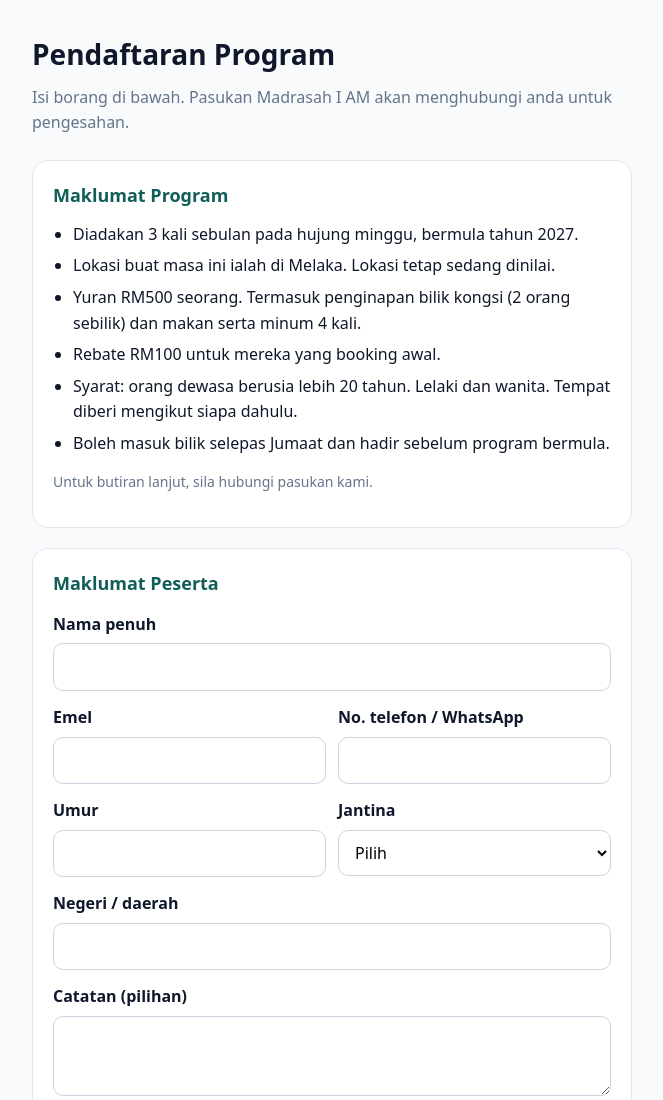
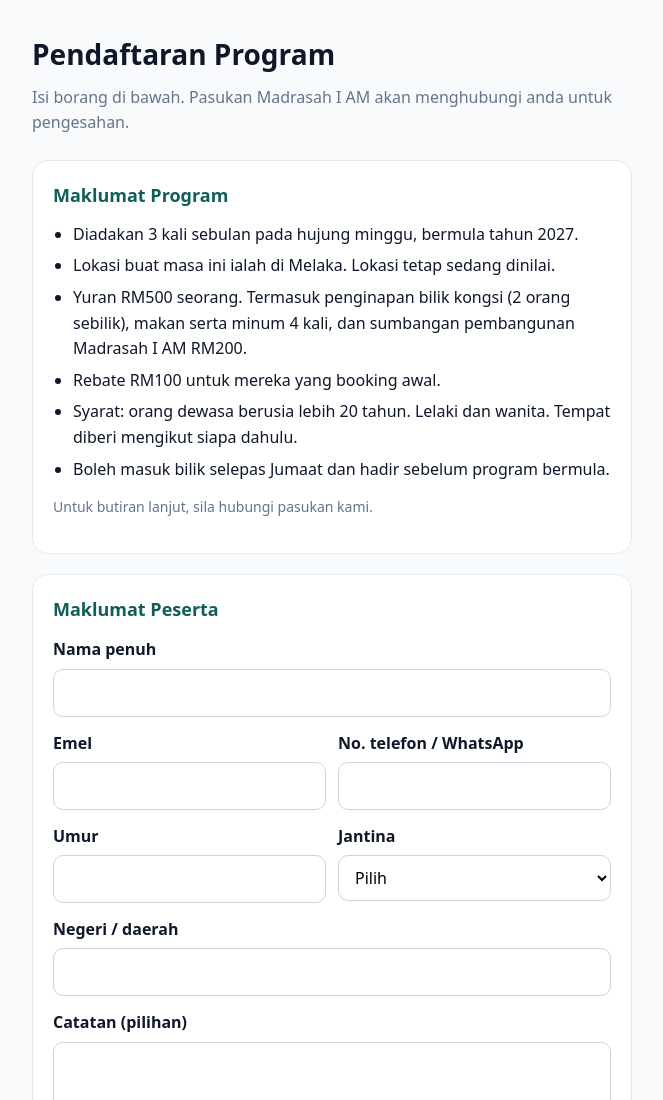
Before and after one commit to yus09ny-cpu/Madrasahiam.org, a plain HTML site: page pendaftaran.html in a window 1280 px wide. Shown: the top 1100 px of the page, without its empty margins (308-971 px from the left). Drawn offline with Linux system fonts and the light colour scheme.

Commit message:
Clarify RM500 fee includes RM200 development contribution
Co-Authored-By: Claude Haiku 5.5 <noreply@anthropic.com>
Claude-Session: https://claude.ai/code/session_019rfSXkF3ZaHKZGAJS2ZGV3

```diff
--- a/pendaftaran.html
+++ b/pendaftaran.html
@@ -42,7 +42,7 @@
     <ul class="info">
       <li>Diadakan 3 kali sebulan pada hujung minggu, bermula tahun 2027.</li>
       <li>Lokasi buat masa ini ialah di Melaka. Lokasi tetap sedang dinilai.</li>
-      <li>Yuran RM500 seorang. Termasuk penginapan bilik kongsi (2 orang sebilik) dan makan serta minum 4 kali.</li>
+      <li>Yuran RM500 seorang. Termasuk penginapan bilik kongsi (2 orang sebilik), makan serta minum 4 kali, dan sumbangan pembangunan Madrasah I AM RM200.</li>
       <li>Rebate RM100 untuk mereka yang booking awal.</li>
       <li>Syarat: orang dewasa berusia lebih 20 tahun. Lelaki dan wanita. Tempat diberi mengikut siapa dahulu.</li>
       <li>Boleh masuk bilik selepas Jumaat dan hadir sebelum program bermula.</li>
```
Also changed, not shown: 1 other file.
